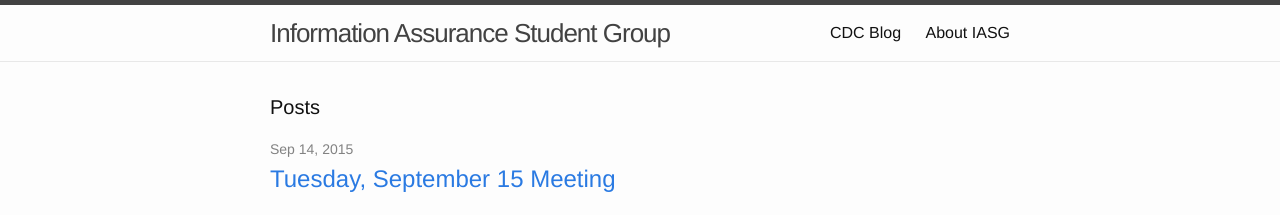
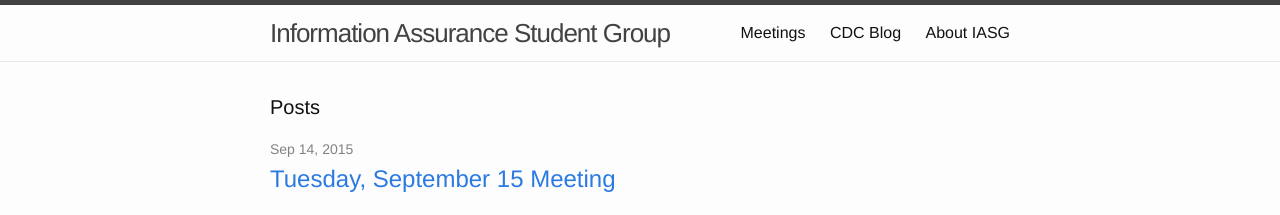
Before and after one commit to IASG/iasg.github.io, a Jekyll site: the page built from index.html, in a window 1280 px wide. Shown: the top 215 px of the page. Built offline with Jekyll 4.4.1, drawn with Linux system fonts in a browser that asks for light colours.

Commit message:
Update header.html

```diff
--- a/_includes/header.html
+++ b/_includes/header.html
@@ -14,6 +14,7 @@
       </a>
 
       <div class="trigger">
+        <a class="page-link" href="{{ page.url | prepend: site.baseurl }}/meetings.html">Meetings</a>
         <a class="page-link" href="http://cdc.iseage.org/">CDC Blog</a>
         {% for page in site.pages %}
           {% if page.title %}
```
